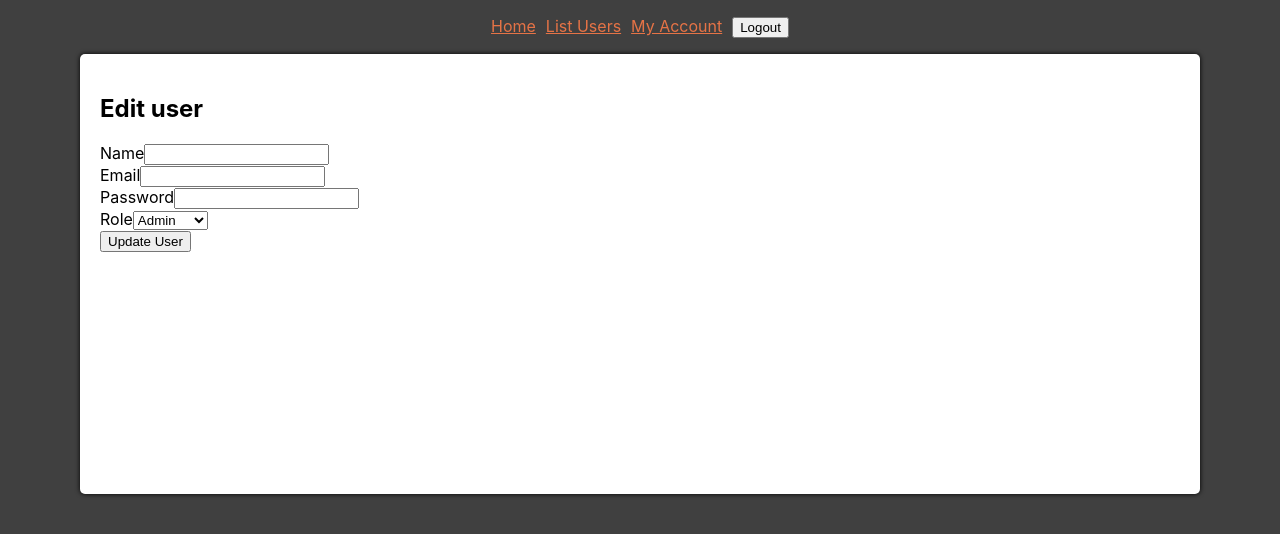
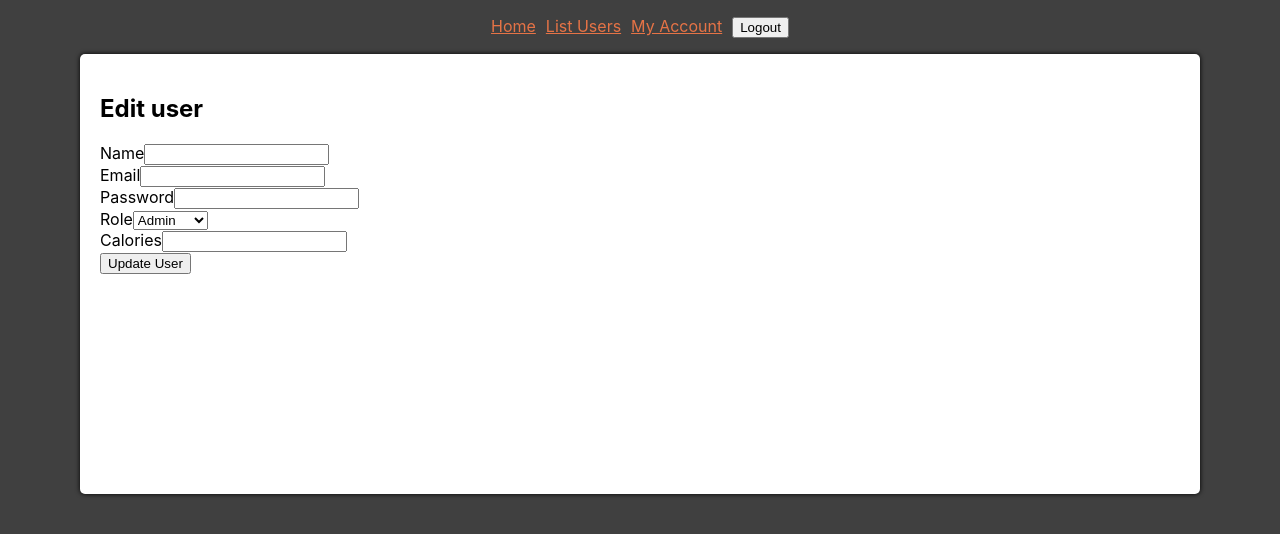
Before and after one commit to ahmed-raza/react, a React (Create React App) app: page /user/1/edit in a window 1280 px wide. Shown: the top 534 px of the page. Built offline with nearby package versions, Linux system fonts and the light colour scheme; no server answers; sample sign-in values are in the browser's storage.

Commit message:
Calories fields on user create and edit forms

```diff
--- a/src/components/Pages/EditUser.js
+++ b/src/components/Pages/EditUser.js
@@ -17,7 +17,7 @@ const EditUser = () => {
   const data = useActionData();
   const [name, setName] = useState();
   const [email, setEmail] = useState();
-  const [password, setPassword] = useState();
+  const [calories, setCalories] = useState();
   const [role, setRole] = useState();
   const [messages, setMessages] = useState();
 
@@ -40,6 +40,7 @@ const EditUser = () => {
         setName(response.data.name);
         setEmail(response.data.email);
         setRole(response.data.role);
+        setCalories(response.data.calories);
       })
       .catch((response) => {
         console.log(response);
@@ -55,17 +56,21 @@ const EditUser = () => {
   };
 
   const passwordChangeHandler = (event) => {
-    setEmail(event.target.value);
+    // setEmail(event.target.value);
   };
 
   const roleChangeHandler = (event) => {
     setEmail(event.target.value);
   };
 
+  const caloriesChangeHandler = (event) => {
+    setCalories(event.target.value);
+  };
+
   const userUpdateSubmitHandler = (event) => {
     event.preventDefault();
     const token = getAuthToken();
-    const userData = { name, email, role };
+    const userData = { name, email, role, calories };
     axios
       .patch("http://127.0.0.1:8000/api/update-user/" + user_id, userData, {
         headers: {
@@ -129,6 +134,16 @@ const EditUser = () => {
           </select>
         </div>
         <div>
+          <label htmlFor="calories">Calories</label>
+          <input
+            type="number"
+            name="calories"
+            id="calories"
+            value={calories}
+            onChange={caloriesChangeHandler}
+          />
+        </div>
+        <div>
           <input type="submit" value="Update User" />
         </div>
       </form>
--- a/src/components/Pages/NewUser.js
+++ b/src/components/Pages/NewUser.js
@@ -38,6 +38,10 @@ const NewUser = () => {
           </select>
         </div>
         <div>
+          <label htmlFor="calories">Calories</label>
+          <input type="number" name="calories" id="calories" />
+        </div>
+        <div>
           <input type="submit" value="Create User" />
         </div>
       </Form>
@@ -56,6 +60,7 @@ export async function newUserAction({ request }) {
     email: data.get("email"),
     password: data.get("password"),
     role: data.get("role"),
+    calories: data.get("calories"),
   };
 
   const newUser = await axios
--- a/src/components/Pages/UsersList.js
+++ b/src/components/Pages/UsersList.js
@@ -83,7 +83,7 @@ const UsersList = () => {
             <th>Actions</th>
           </tr>
         </thead>
-        <tbody>
+        <tbody align="center">
           {users &&
             users.map((user) => (
               <tr key={user.id}>
@@ -97,7 +97,9 @@ const UsersList = () => {
                 <td>{user.created_at}</td>
                 <td>
                   <Link to={`/user/${user.id}/edit`}>Edit</Link> |{" "}
-                  <button onClick={() => deleteUser(user.id)}>Delete</button>
+                  <a href="#" onClick={() => deleteUser(user.id)}>
+                    Delete
+                  </a>
                 </td>
               </tr>
             ))}
```
